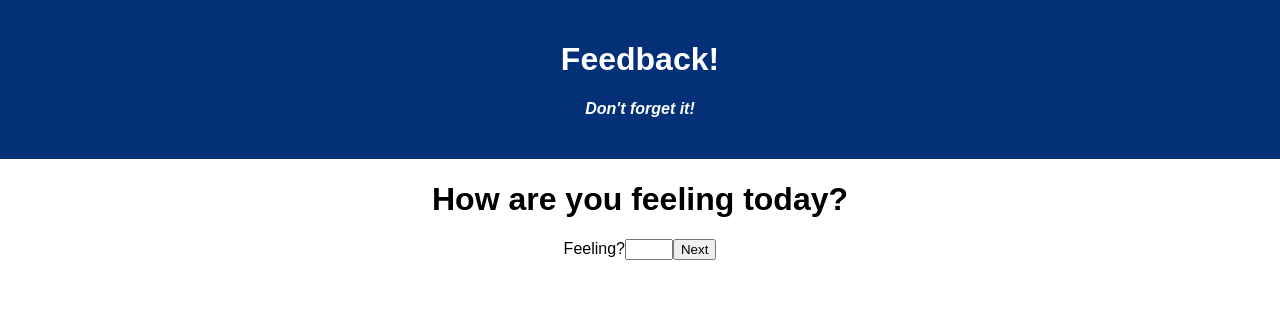
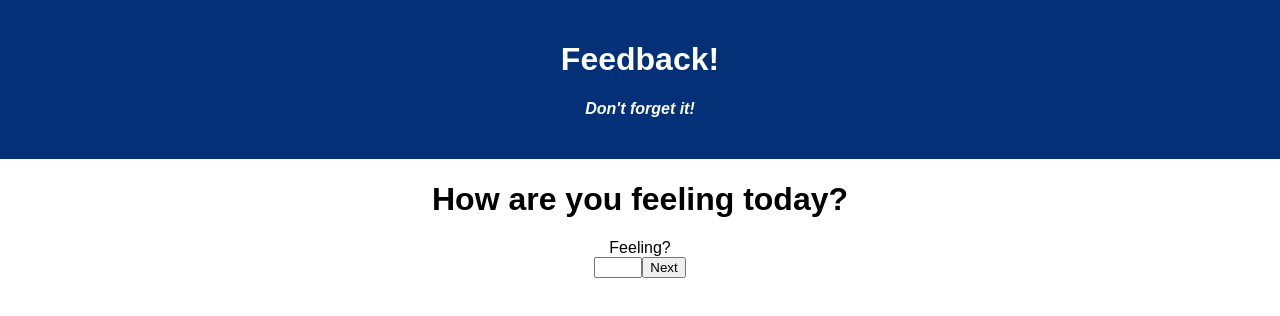
Before and after one commit to tiamarie17/weekend-redux-feedback-loop, a React (Create React App) app: page / in a window 1280 px wide. Shown: the top 316 px of the page. Built offline with nearby package versions, Linux system fonts and the light colour scheme; no server answers.

Commit message:
add form element to components for input validation

```diff
--- a/src/components/Comment/Comment.jsx
+++ b/src/components/Comment/Comment.jsx
@@ -27,9 +27,9 @@ function comment() {
     <>
     <h1>Any comments you want to leave?</h1>
 
+
     <label className = "label">Comments</label>
     <input
-        required
         type = "text"
         onChange = {(event) =>{
             setComment(event.target.value)
--- a/src/components/Feeling/Feeling.jsx
+++ b/src/components/Feeling/Feeling.jsx
@@ -8,10 +8,12 @@ function Feeling() {
     const history = useHistory();
     const dispatch = useDispatch();
 
-    const [feeling, setFeeling] = useState(0)
+    const [feeling, setFeeling] = useState('')
 
 
-    const storeFeeling= () => {
+    const storeFeeling= (event) => {
+        event.preventDefault();
+
         console.log('in storeFeeling, feeling is' , feeling);
 
        //Sending feeling to the redux store
@@ -26,9 +28,12 @@ function Feeling() {
 
     return(
     <>
+
             <h1>How are you feeling today?</h1>
 
             <label className = "label">Feeling?</label>
+
+    <form onSubmit = {storeFeeling}>
             <input
                 required
                 type = "number"
@@ -36,9 +41,12 @@ function Feeling() {
                 max = "5"
                 onChange = {(event) =>{
                     setFeeling(event.target.value)
+
                 }}
+                value = {feeling}
                 />
-    <button type = "submit" onClick ={storeFeeling} value = {feeling}>Next</button>
+            <button type = "submit">Next</button>
+    </form>
     </>
 
     );
--- a/src/components/Understanding/Understanding.jsx
+++ b/src/components/Understanding/Understanding.jsx
@@ -26,6 +26,7 @@ function Understanding() {
     <>
     <h1>How well are you understanding the content?</h1>
 
+
             <label className = "label">Understanding?</label>
             <input
                 required
@@ -36,7 +37,8 @@ function Understanding() {
                     setUnderstanding(event.target.value)
                 }}
                 />
-    <button type = "submit" onClick ={storeUnderstanding} value = {understanding}>Next</button>
+            <button type = "submit" onClick = {storeUnderstanding} value = {understanding}>Next</button>
+
     </>
 
     );
--- a/src/index.js
+++ b/src/index.js
@@ -8,7 +8,7 @@ import { createStore, combineReducers, applyMiddleware} from 'redux';
 import logger from 'redux-logger';
 
 
-const storedFeedback = (state = {}, action) => {
+const handleSubmit = (state = {}, action) => {
 
     switch(action.type){
         case 'DISPLAY_FEEDBACK':
@@ -50,11 +50,11 @@ const comment = (state = '', action) => {
 
 const storeInstance = createStore(
     combineReducers({
-        storedFeedback,
+        handleSubmit,
         feeling,
         understanding,
         support,
-        comment
+        comment,
     }),
     applyMiddleware(logger)
 )
```
Lines whose indentation alone changed are shown as unchanged.
